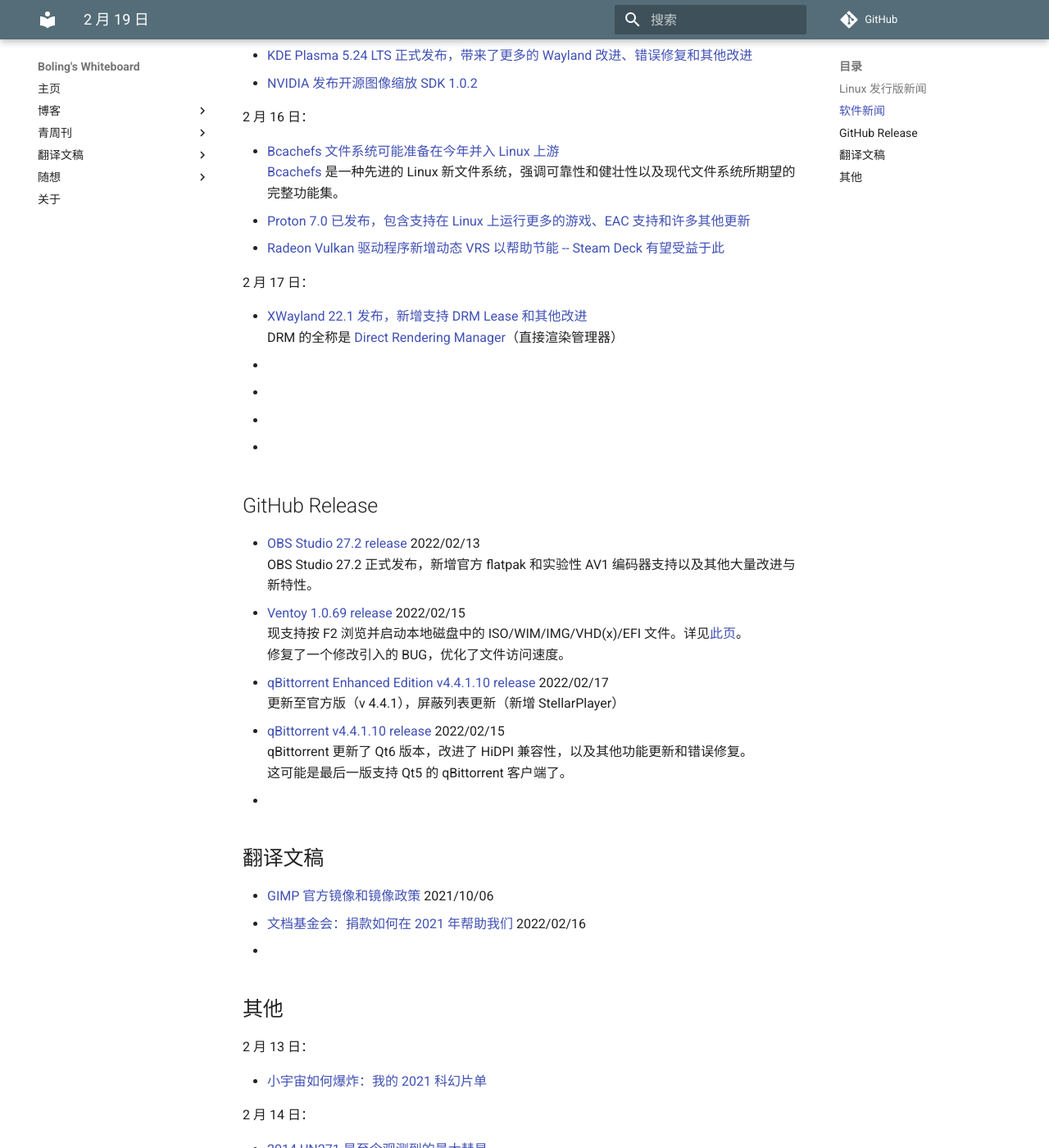
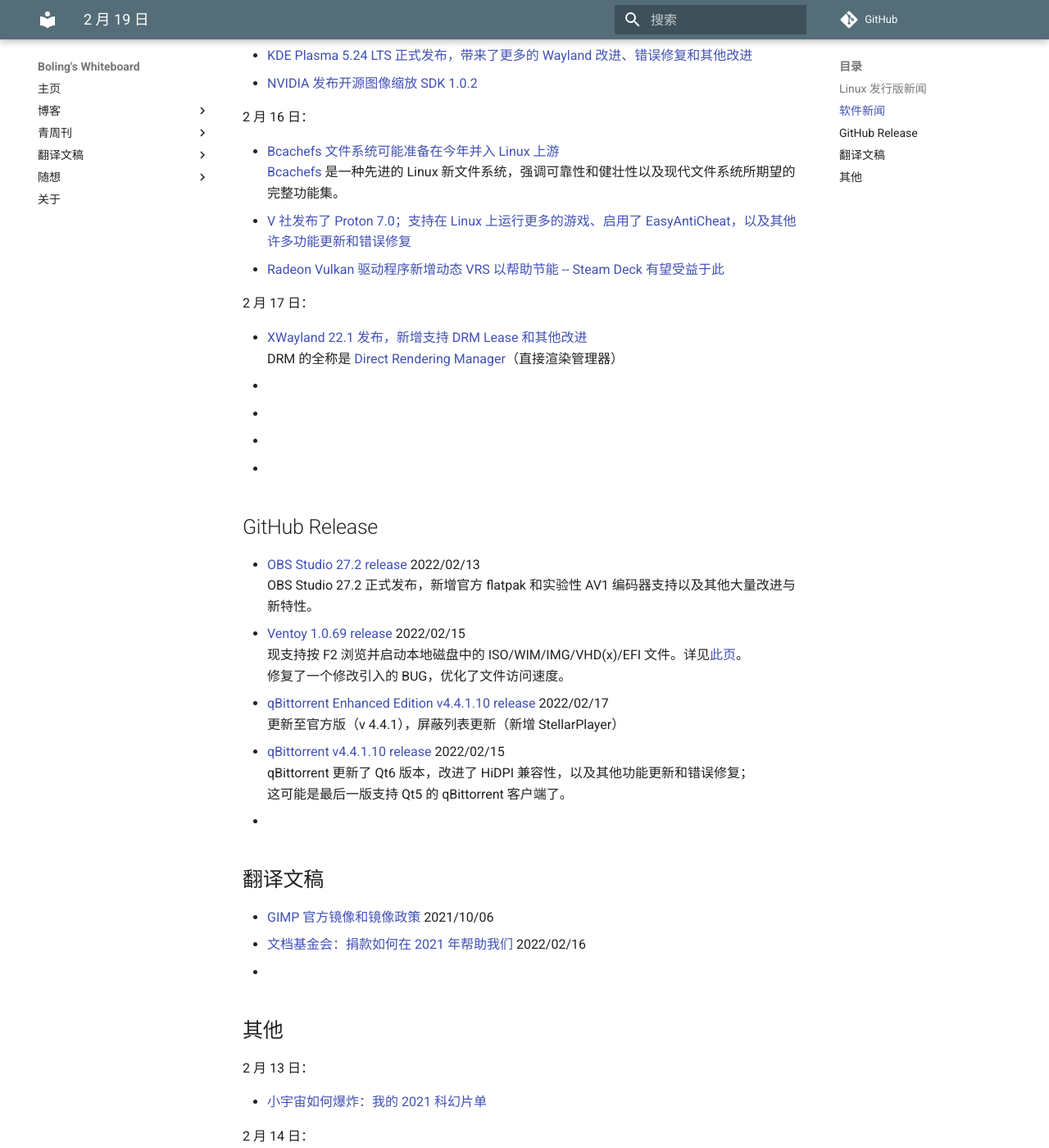
Before and after one commit to Hanjingxue-Boling/Whiteboard, an MkDocs documentation site: the page built from docs/weekly/22/02-19.md, in a window 1280 px wide and 1400 px high, scrolled down 852 px. Shown: the whole window at 82% size. Built offline with MkDocs 1.6.1 and Material for MkDocs 9.7.7, drawn with Linux system fonts in a browser that asks for light colours; comment, search, counter and statistics services are not loaded; some of the changed lines change nothing that is shown.

Commit message:
edit some link

```diff
--- a/docs/weekly/22/02-19.md
+++ b/docs/weekly/22/02-19.md
@@ -19,7 +19,7 @@
 
 - [NVIDIA 510.54 Linux 驱动已发布，改进了 Wayland 和 Vulkan 支持](https://www.phoronix.com/scan.php?page=news_item&px=NVIDIA-510.54-Linux-Driver)
 - [基准测试 - 对现代 AMD Linux 笔记本电脑进行 PowerTOP 调优是否值得？](https://www.phoronix.com/scan.php?page=news_item&px=PowerTOP-ThinkPad-Ryzen-5000)
-- [Mozilla 和 Facebook 提出新的隐私保护广告技术](https://www.solidot.org/story?sid=70645)
+- [Mozilla 和 Facebook 提出新的隐私保护广告技术](https://www.solidot.org/story?sid=70645)：[译文](https://www.oschina.net/news/182637/mozilla-meta-ipa)
 - [Android 13 虚拟化让 Pixel 6 手机能运行 Windows 11 和 Linux 发行版](https://www.solidot.org/story?sid=70653)
 
 2 月 15 日：
@@ -33,7 +33,7 @@
 
 - [Bcachefs 文件系统可能准备在今年并入 Linux 上游](https://www.phoronix.com/scan.php?page=news_item&px=Bcachefs-2022-Hopes)
     [Bcachefs](https://bcachefs.org/) 是一种先进的 Linux 新文件系统，强调可靠性和健壮性以及现代文件系统所期望的完整功能集。
-- [Proton 7.0 已发布，包含支持在 Linux 上运行更多的游戏、EAC 支持和许多其他更新](https://www.phoronix.com/scan.php?page=news_item&px=Proton-7.0-Released )
+- [V 社发布了 Proton 7.0；支持在 Linux 上运行更多的游戏、启用了 EasyAntiCheat，以及其他许多功能更新和错误修复](https://github.com/ValveSoftware/Proton/releases/tag/proton-7.0-1)
 - [Radeon Vulkan 驱动程序新增动态 VRS 以帮助节能 -- Steam Deck 有望受益于此](https://www.phoronix.com/scan.php?page=news_item&px=RADV-Dynamic-VRS-Lands)
 
 2 月 17 日：
@@ -51,12 +51,12 @@
 - [OBS Studio 27.2 release](https://github.com/obsproject/obs-studio/releases/tag/27.2.0) 2022/02/13
     OBS Studio 27.2 正式发布，新增官方 flatpak 和实验性 AV1 编码器支持以及其他大量改进与新特性。
 - [Ventoy 1.0.69 release](https://github.com/ventoy/Ventoy/releases/tag/v1.0.69) 2022/02/15
-    现支持按 F2 浏览并启动本地磁盘中的 ISO/WIM/IMG/VHD(x)/EFI 文件。详见[此页](https://www.ventoy.net/en/doc_vlnk.html)。
+    现支持按 F2 浏览并启动本地磁盘中的 ISO/WIM/IMG/VHD(x)/EFI 文件。详见[此页](https://www.ventoy.net/cn/doc_vlnk.html)。
     修复了一个修改引入的 BUG，优化了文件访问速度。
 - [qBittorrent Enhanced Edition v4.4.1.10 release](https://github.com/c0re100/qBittorrent-Enhanced-Edition/releases/tag/release-4.4.1.10) 2022/02/17
     更新至官方版（v 4.4.1），屏蔽列表更新（新增 StellarPlayer）
 - [qBittorrent v4.4.1.10 release](https://www.qbittorrent.org/news.php) 2022/02/15
-    qBittorrent 更新了 Qt6 版本，改进了 HiDPI 兼容性，以及其他功能更新和错误修复。
+    qBittorrent 更新了 Qt6 版本，改进了 HiDPI 兼容性，以及其他功能更新和错误修复；
     这可能是最后一版支持 Qt5 的 qBittorrent 客户端了。
 - []()
 
```
